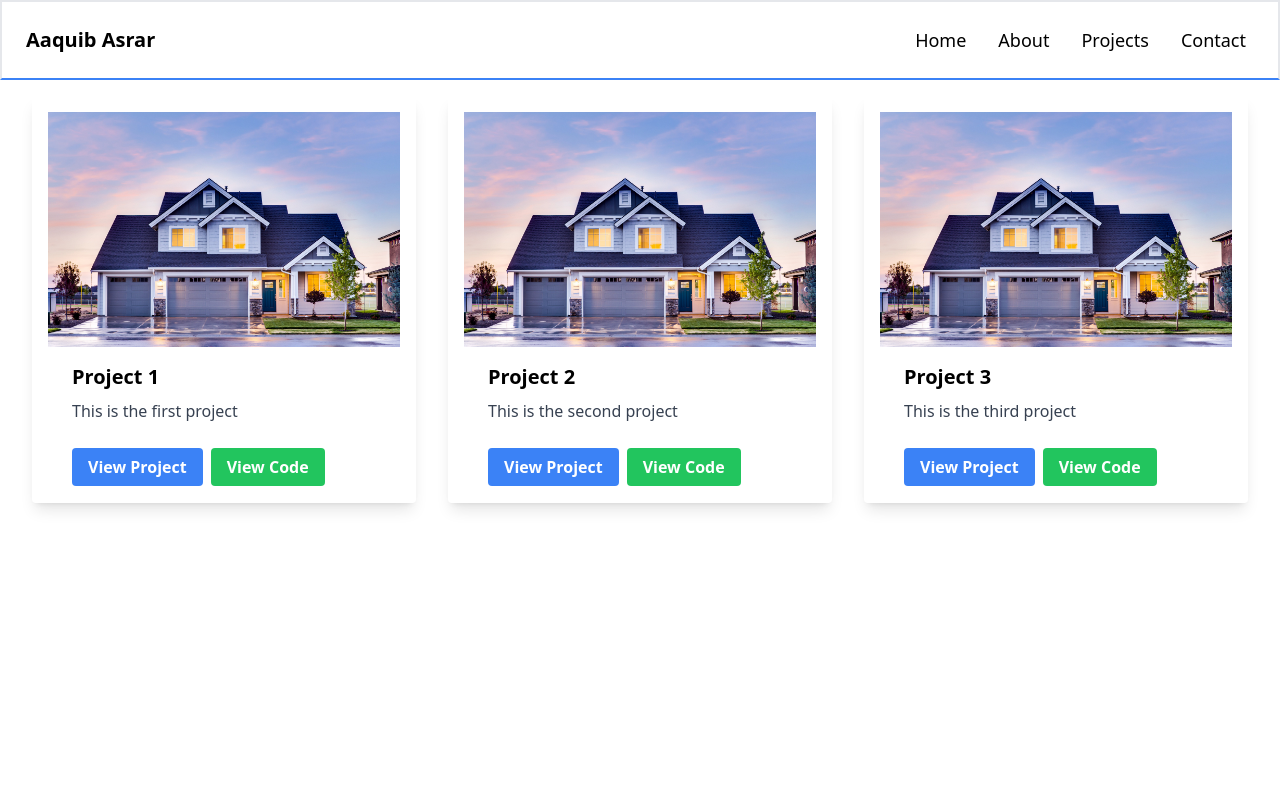
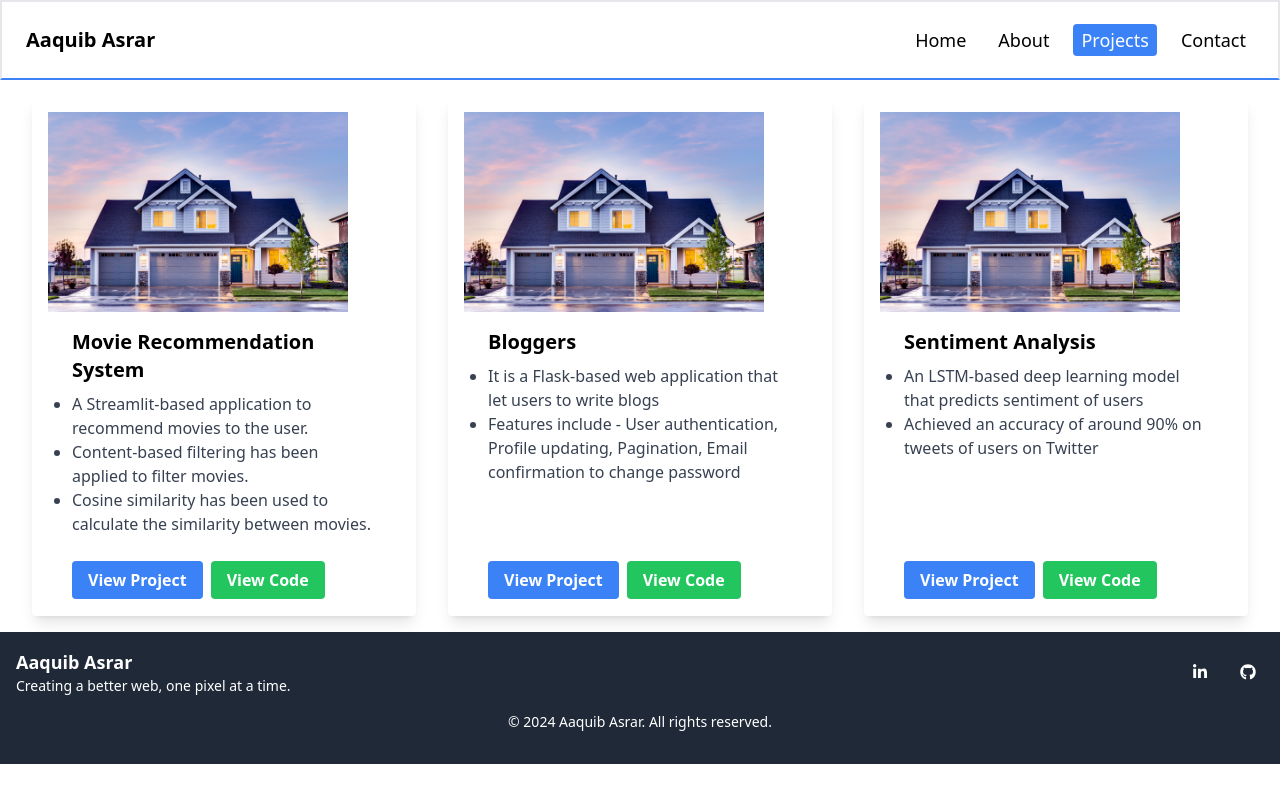
Before and after one commit to Aaquib07/portfolio, a React (Create React App) app: page /projects in a window 1280 px wide. Shown: the top 800 px of the page. Built offline with nearby package versions, Linux system fonts and the light colour scheme.

Commit message:
Added email sending feature; modified projects section

```diff
--- a/package.json
+++ b/package.json
@@ -2,6 +2,7 @@
   "name": "portfolio",
   "version": "0.1.0",
   "private": true,
+  "proxy": "http://localhost:5000/",
   "dependencies": {
     "@testing-library/jest-dom": "^5.17.0",
     "@testing-library/react": "^13.4.0",
--- a/src/components/Contact.jsx
+++ b/src/components/Contact.jsx
@@ -17,10 +17,27 @@ const Contact = () => {
     }));
   };
 
-  const handleSubmit = (e) => {
+  const handleSubmit = async (e) => {
     e.preventDefault();
-    // Handle form submission logic here
-    console.log(formData);
+    try {
+      const response = await fetch('http://localhost:5000/contact', {
+        method: 'POST',
+        headers: {
+          'Content-Type': 'application/json',
+        },
+        body: JSON.stringify(formData)
+      })
+      const data = await response.text()
+      if (response.ok) {
+        alert('Your message has been sent successfully!')
+      }
+      else {
+        throw new Error(data)
+      }
+    } catch (error) {
+      alert('Failed to send message. Please try again later.')
+      console.error('Error:', error)
+    }
   };
 
   return (
--- a/src/components/Navbar.jsx
+++ b/src/components/Navbar.jsx
@@ -1,5 +1,5 @@
 import React from "react";
-import { Link } from "react-router-dom";
+import { Link, NavLink } from "react-router-dom";
 
 const Navbar = () => {
   return (
@@ -8,18 +8,18 @@ const Navbar = () => {
           <h1 className="text-xl font-bold">Aaquib Asrar</h1>
         </Link>
         <div>
-          <Link to={'/'} className="ml-4 text-lg hover:bg-blue-500 hover:text-white px-2 py-1 rounded transition-all duration-300">
+          <NavLink to={'/'} className="ml-4 text-lg hover:bg-blue-500 hover:text-white px-2 py-1 rounded transition-all duration-300">
             Home
-          </Link>
-          <Link to={'/about'} className="ml-4 text-lg hover:bg-blue-500 hover:text-white px-2 py-1 rounded transition-all duration-300">
+          </NavLink>
+          <NavLink to={'/about'} className="ml-4 text-lg hover:bg-blue-500 hover:text-white px-2 py-1 rounded transition-all duration-300">
             About
-          </Link>
-          <Link to={'/projects'} className="ml-4 text-lg hover:bg-blue-500 hover:text-white px-2 py-1 rounded transition-all duration-300">
+          </NavLink>
+          <NavLink to={'/projects'} className="ml-4 text-lg hover:bg-blue-500 hover:text-white px-2 py-1 rounded transition-all duration-300">
             Projects
-          </Link>
-          <Link to={'/contact'} className="ml-4 text-lg hover:bg-blue-500 hover:text-white px-2 py-1 rounded transition-all duration-300">
+          </NavLink>
+          <NavLink to={'/contact'} className="ml-4 text-lg hover:bg-blue-500 hover:text-white px-2 py-1 rounded transition-all duration-300">
             Contact
-          </Link>
+          </NavLink>
         </div>
       </div>
   );
--- a/src/components/ProjectCard.jsx
+++ b/src/components/ProjectCard.jsx
@@ -4,15 +4,15 @@ import House from '../assets/house.jpeg'
 
 const ProjectCard = ({ project }) => {
   return (
-    <div className='max-w-sm h-max rounded overflow-hidden shadow-lg m-4 p-4'>
-        <img src={House} alt="" className='w-fit' />
-        <div className="px-6 py-4">
+    <div className='flex flex-col max-w-sm h-auto rounded overflow-hidden shadow-lg m-4 p-4' style={{ minHeight: "100%" }}>
+        <img src={House} alt="" className='w-fit object-cover' style={{ height: '200px' }} />
+        <div className="flex flex-col flex-grow px-6 py-4">
             <div className="font-bold text-xl mb-2">
                 {project.title}
             </div>
-            <p className="text-gray-700 text-base">
-                {project.description}
-            </p>
+            <ul className="list-disc text-gray-700 text-base flex-grow">
+                {project.description.map((desc, index) => <li key={index}>{desc}</li>)}
+            </ul>
         </div>
         <div className="px-6 pt-4 pb-2">
             <Link to={project.projectLink} target='_blank' rel='noopener noreferrer' className='bg-blue-500 hover:bg-blue-700 text-white font-bold py-2 px-4 rounded transition-all duration-300 mr-2'>
--- a/src/components/Projects.jsx
+++ b/src/components/Projects.jsx
@@ -7,31 +7,31 @@ const Projects = () => {
   const projectsList = [
     {
       id: 1,
-      title: 'Project 1',
-      description: 'This is the first project',
+      title: 'Movie Recommendation System',
+      description: ['A Streamlit-based application to recommend movies to the user.', 'Content-based filtering has been applied to filter movies.', 'Cosine similarity has been used to calculate the similarity between movies.'],
       projectLink: '/',
-      codeLink: '/'
+      codeLink: 'https://github.com/Aaquib07/Movie_Recommendation_System'
     },
     {
       id: 2,
-      title: 'Project 2',
-      description: 'This is the second project',
+      title: 'Bloggers',
+      description: ['It is a Flask-based web application that let users to write blogs', 'Features include - User authentication, Profile updating, Pagination, Email confirmation to change password'],
       projectLink: '/',
-      codeLink: '/'
+      codeLink: 'https://github.com/Aaquib07/Bloggers'
     },
     {
       id: 3,
-      title: 'Project 3',
-      description: 'This is the third project',
+      title: 'Sentiment Analysis',
+      description: ['An LSTM-based deep learning model that predicts sentiment of users', 'Achieved an accuracy of around 90% on tweets of users on Twitter'],
       projectLink: '/',
-      codeLink: '/'
+      codeLink: 'https://github.com/Aaquib07/Sentiment-Analysis'
     }
   ]
 
   return (
     <div>
       <Navbar />
-      <div className="h-screen flex flex-wrap justify-center">
+      <div className="flex flex-wrap justify-center">
         {projectsList.map(project => (
           <ProjectCard key={project.id} project={project} />
         ))}
--- a/src/index.css
+++ b/src/index.css
@@ -1,3 +1,7 @@
 @tailwind base;
 @tailwind components;
 @tailwind utilities;
+
+.active{
+    @apply bg-blue-500 text-white py-1 px-2 rounded;
+}
```
Also changed, not shown: 1 other file (tests, documents, lock files or other folders).
